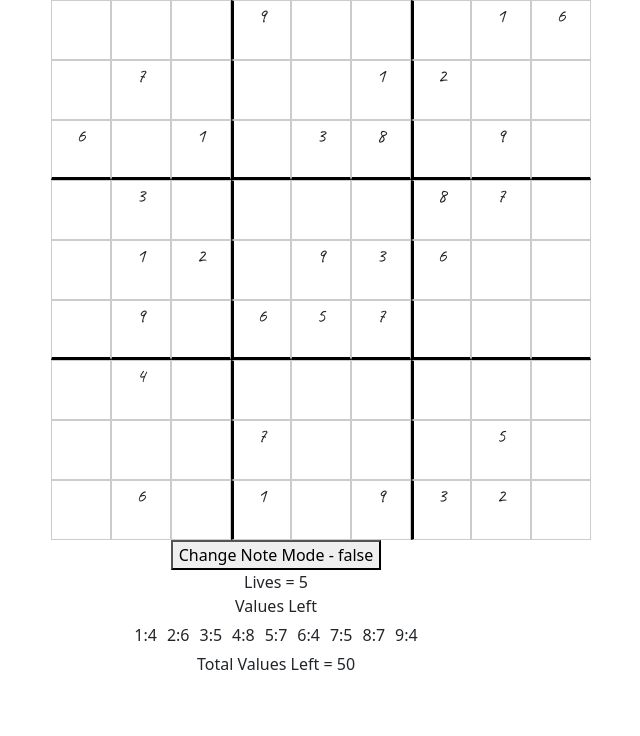
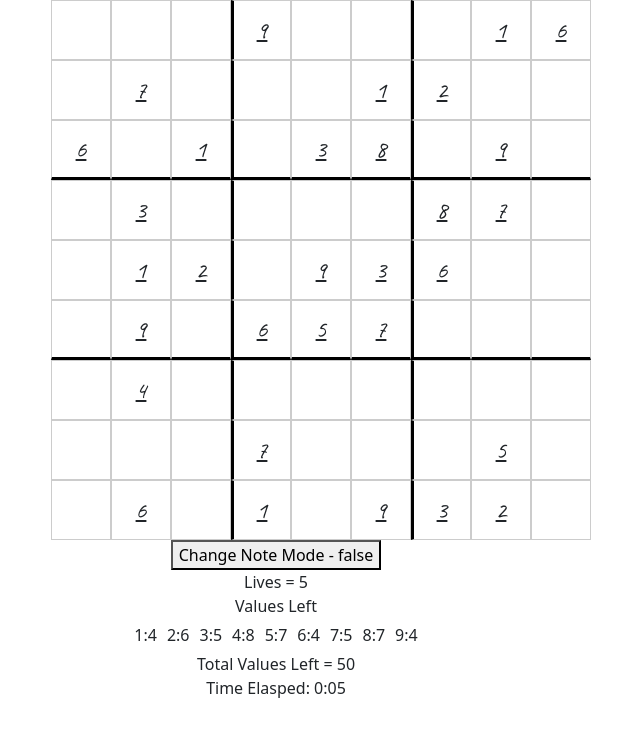
Before and after one commit to Juan-Martinez-306/sudoku-ag-ts, a React (Create React App) app: page / in a window 1280 px wide. Shown: the top 736 px of the page, without its empty margins (364-1004 px from the left). Built offline with nearby package versions, Linux system fonts and the light colour scheme.

Commit message:
Added a timer, remove impossible notes after a right guess, and utilized memoization for more efficiency.

```diff
--- a/src/App.tsx
+++ b/src/App.tsx
@@ -1,4 +1,4 @@
-import React, { useEffect, useState } from "react";
+import React, { useEffect, useMemo, useRef, useState } from "react";
 import logo from "./logo.svg";
 import "./App.css";
 import "./overlay.css";
@@ -10,6 +10,28 @@ function App() {
     new Sudoku(SudokuDifficulty.Easy)
   );
   const [gameOver, setGameOver] = useState<boolean>(false);
+  const [timerSeconds, setTimerSeconds] = useState<number>(0);
+  const timerRef = useRef<number | null>(null);
+
+  useEffect(() => {
+    // Start  timer
+    timerRef.current = window.setInterval(() => {
+      setTimerSeconds((prevTime) => prevTime + 1);
+    }, 1000);
+
+    // clear after done
+    return () => {
+      if (timerRef.current !== null) {
+        window.clearInterval(timerRef.current);
+      }
+    };
+  }, []);
+
+  const timerDisplay = useMemo(() => {
+    const minutes = Math.floor(timerSeconds / 60);
+    const seconds = timerSeconds % 60;
+    return `${minutes}:${seconds < 10 ? "0" : ""}${seconds}`;
+  }, [timerSeconds]);
 
   const continueGame = () => {
     const newSudokuObj = new Sudoku(sudokuObj.difficulty);
@@ -54,6 +76,7 @@ function App() {
         setSudokuObj={setSodukuObj}
         setGameOver={setGameOver}
       />
+      <span>Time Elasped: {timerDisplay}</span>
     </div>
   );
 }
--- a/src/SudokuBoard.css
+++ b/src/SudokuBoard.css
@@ -19,12 +19,14 @@
 .sudoku-cell {
     width: 60px;
     height: 60px;
-    text-align: center;
-    font-size: 20px;
+    display: flex;
+    justify-content: center;
+    align-items: center;
+    font-size: 24px;
     background-color: white;
     border: 1px solid #ccc;
+    text-decoration-line: underline;
     box-sizing: border-box;
-    transition: background-color 0.3s, box-shadow 0.3s;
 }
 .sudoku-number {
     display: flex;
@@ -38,17 +40,23 @@
 }
 
 .wrong-highlight {
-  background: linear-gradient(135deg, rgba(255, 0, 0, 0.3), rgba(255, 0, 0, 0.1));
-  box-shadow: 0 0 10px rgba(255, 0, 0, 0.5);
+  background: linear-gradient(135deg, rgba(255, 0, 0, 0.3), rgba(255, 0, 0, 0.1)) !important;
+  box-shadow: 0 0 10px rgba(255, 0, 0, 0.5) !important;
+  transition: background-color 0.3s, box-shadow 0.3s;
+
 }
 
 .num-highlight {
   background: linear-gradient(135deg, rgba(0, 0, 2550, 0.3), rgba(0, 0, 255, 0.1));
   box-shadow: 0 0 10px rgba(0, 0, 255, 0.5);
+  transition: background-color 0.5s, box-shadow 0.5s;
+
 }
 .active {
     background-color: rgba(0, 213, 255, 0.3);
     box-shadow: 0 0 10px rgba(0, 213, 255, 0.5);
+    transition: background-color 0.5s, box-shadow 0.5s;
+
 }
 
 .horizontal-row {
--- a/src/components/SudokuBoard.tsx
+++ b/src/components/SudokuBoard.tsx
@@ -1,4 +1,4 @@
-import React, { useEffect, useState } from "react";
+import React, { memo, useEffect, useState } from "react";
 import { Sudoku } from "../utility/Sudoku";
 import SudokuBox from "./SudokuBox";
 import "../SudokuBoard.css";
@@ -25,7 +25,7 @@ const SudokuBoard: React.FC<SudokuBoardProps> = ({
   const [noteMode, setNoteMode] = useState<boolean>(false);
 
   const shouldHighlightAsWrong = (boxNum: number) => {
-    console.log("HERE");
+    //console.log("HERE");
     return sudokuObj.showWrong.has(boxNum);
   };
 
@@ -72,8 +72,8 @@ const SudokuBoard: React.FC<SudokuBoardProps> = ({
           newSudokuObj.highlightedBoxes.add(i * 9 + k);
         }
       }
-      newSudokuObj.highlightedBoxes.delete(boxNum);
-      newSudokuObj.highlightedNumbers.delete(boxNum);
+      //newSudokuObj.highlightedBoxes.delete(boxNum);
+      //newSudokuObj.highlightedNumbers.delete(boxNum);
       setSudokuObj(newSudokuObj);
     }
   };
@@ -148,4 +148,4 @@ const SudokuBoard: React.FC<SudokuBoardProps> = ({
   );
 };
 
-export default SudokuBoard;
+export default React.memo(SudokuBoard);
--- a/src/components/SudokuBox.tsx
+++ b/src/components/SudokuBox.tsx
@@ -28,10 +28,11 @@ const SudokuBox: React.FC<SudokuBoxProps> = ({
   // const [filledIn, setFilled] = useState<string | null>(null);
   const row = Math.floor(boxNum / 9);
   const col = boxNum % 9;
-
+  useEffect(() => {
+    sudokuObj.showWrong = new Set<number>();
+  }, [isSelected]);
   useEffect(() => {
     if (!isSelected) {
-      sudokuObj.showWrong = new Set<number>();
       return;
     }
     const handleKeyPress = (event: KeyboardEvent) => {
@@ -55,6 +56,9 @@ const SudokuBox: React.FC<SudokuBoxProps> = ({
               return newSet;
             });
           } else {
+            if (newSudokuObj.showWrong.size !== 0) {
+              newSudokuObj.showWrong = new Set<number>();
+            }
             for (let i = 0; i < 9; ++i) {
               if (String(newSudokuObj.board[row][i]) === event.key) {
                 newSudokuObj.showWrong.add(row * 9 + i);
@@ -84,9 +88,17 @@ const SudokuBox: React.FC<SudokuBoxProps> = ({
           newSudokuObj.notes[JSON.stringify(boxNum)] = new Set<String>();
           if (String(newSudokuObj.board[row][col]) === event.key) {
             alert("RIGHT ONE!");
-            newSudokuObj.revealed.add(boxNum);
+            newSudokuObj.addToRevealed(boxNum, event.key);
             newSudokuObj.valueToAmountLeft[Number(event.key)] -= 1;
             newSudokuObj.amountOfBoxesLeft--;
+            if (newSudokuObj.highlightedNumbers.size > 0) {
+              const values = Array.from(newSudokuObj.highlightedNumbers);
+
+              const highlightedNum = newSudokuObj.getElementAtBoxNum(values[0]);
+              if (newSudokuObj.board[row][col] === highlightedNum) {
+                newSudokuObj.highlightedNumbers.add(boxNum);
+              }
+            }
             onClick();
           } else {
             alert("WRONG ONE");
--- a/src/utility/Sudoku.tsx
+++ b/src/utility/Sudoku.tsx
@@ -158,6 +158,7 @@ export class Sudoku {
   valueToAmountLeft: { [key: number]: number };
   highlightedNumbers: Set<number>;
   highlightedBoxes: Set<number>;
+  selectedBoxNum: number;
 
   constructor(diffuculty: SudokuDifficulty) {
     this.board = generateSudoku();
@@ -183,6 +184,8 @@ export class Sudoku {
 
     // inital values left
     this.determineValuesLeft();
+
+    this.selectedBoxNum = -1;
   }
 
   getElementAtBoxNum(boxNum: number) {
@@ -203,6 +206,20 @@ export class Sudoku {
       }
     }
     return true;
+  }
+
+  addToRevealed(boxNum: number, value: String) {
+    this.revealed.add(boxNum);
+    for (const k in this.notes) {
+      if (
+        areInSameSudokuBox(boxNum, Number(k)) ||
+        areInSameSudokuRowOrCol(boxNum, Number(k))
+      ) {
+        if (this.notes[k].has(value)) {
+          this.notes[k].delete(value);
+        }
+      }
+    }
   }
   determineValuesLeft() {
     for (const boxNum of this.revealed) {
```
Also changed, not shown: eslint.config.mjs (added, +13 -0 lines), package.json (+7 -0 lines), 1 other file (tests, documents, lock files or other folders).
